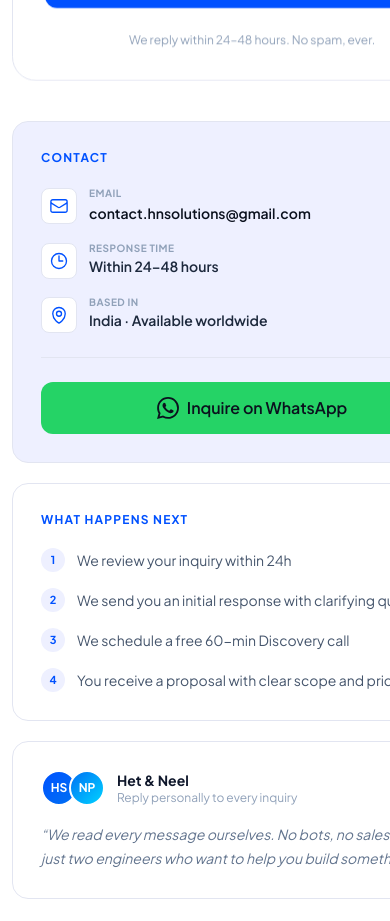
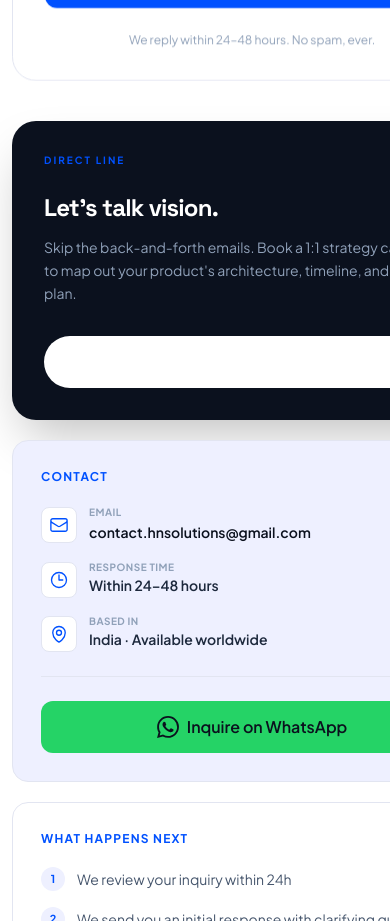
Before and after one commit to Hetsoni28/HN, a Next.js app: page /contact in a window 390 px wide. Shown: the part 1660-2581 px from the top of the page. Built offline with nearby package versions, Linux system fonts and the light colour scheme; no server answers.

Commit message:
style: overhaul Calendly and badges to premium visionary freelancer aesthetic

```diff
--- a/app/contact/page.tsx
+++ b/app/contact/page.tsx
@@ -79,6 +79,34 @@ export default function ContactPage() {
             <FadeIn delay={0.1}>
               <div className="space-y-5 lg:sticky lg:top-28">
 
+                {/* Calendly Booking */}
+                <div className="rounded-3xl bg-[#0B111E] p-8 text-white shadow-2xl">
+                  <div className="flex items-center justify-between">
+                    <div className="text-[10px] font-black uppercase tracking-[0.2em] text-[#0051FF]">Direct Line</div>
+                    <div className="relative flex h-2 w-2">
+                      <div className="absolute inset-0 animate-ping rounded-full bg-[#0051FF] opacity-50"></div>
+                      <div className="relative h-2 w-2 rounded-full bg-[#0051FF]"></div>
+                    </div>
+                  </div>
+
+                  <h3 className="mt-6 text-2xl font-bold tracking-tight">Let&apos;s talk vision.</h3>
+                  <p className="mt-3 text-sm leading-relaxed text-slate-400">
+                    Skip the back-and-forth emails. Book a 1:1 strategy call with us to map out your product&apos;s architecture, timeline, and execution plan.
+                  </p>
+
+                  <a
+                    href="https://calendly.com/hn-studio/30min"
+                    target="_blank"
+                    rel="noopener noreferrer"
+                    className="mt-8 flex w-full items-center justify-center gap-3 rounded-full bg-white px-6 py-4 text-sm font-bold text-[#0B111E] transition-all hover:bg-slate-100 hover:scale-[1.02] active:scale-[0.98]"
+                  >
+                    Find a time on our calendar
+                    <svg className="h-4 w-4" fill="none" viewBox="0 0 24 24" stroke="currentColor" strokeWidth={2.5}>
+                      <path strokeLinecap="round" strokeLinejoin="round" d="M13.5 4.5L21 12m0 0l-7.5 7.5M21 12H3" />
+                    </svg>
+                  </a>
+                </div>
+
                 {/* Contact details */}
                 <div className="rounded-2xl border border-[#E2E5F1] bg-[#EEF0FF] p-7">
                   <div className="text-xs font-bold uppercase tracking-widest text-[#0051FF]">Contact</div>
--- /dev/null
+++ b/components/atoms/availability-badge.tsx
@@ -0,0 +1,11 @@
+export function AvailabilityBadge({ className = '' }: { className?: string }) {
+  return (
+    <div className={`inline-flex items-center gap-2.5 rounded-full border border-slate-200/60 bg-white/80 px-3 py-1.5 text-[11px] font-black uppercase tracking-[0.15em] text-slate-900 shadow-sm backdrop-blur-md transition-all hover:scale-105 hover:border-[#0051FF]/30 hover:shadow-md ${className}`}>
+      <span className="relative flex h-2 w-2">
+        <span className="absolute inline-flex h-full w-full animate-ping rounded-full bg-[#0051FF] opacity-40"></span>
+        <span className="relative inline-flex h-2 w-2 rounded-full bg-[#0051FF]"></span>
+      </span>
+      <span>Available for work</span>
+    </div>
+  );
+}
--- a/components/organisms/hero-section.tsx
+++ b/components/organisms/hero-section.tsx
@@ -3,6 +3,7 @@
 import Image from 'next/image';
 import { motion } from 'framer-motion';
 import { Button } from '@/components/atoms/button';
+import { AvailabilityBadge } from '@/components/atoms/availability-badge';
 
 const container = {
   hidden: { opacity: 0 },
@@ -42,6 +43,10 @@ export function HeroSection() {
       >
         <div className="max-w-lg sm:max-w-xl md:max-w-2xl">
 
+          <motion.div variants={item} className="mb-6">
+            <AvailabilityBadge />
+          </motion.div>
+
           {/* Headline */}
           <motion.h1
             variants={item}
@@ -74,8 +79,14 @@ export function HeroSection() {
               Calculate Project Cost
               <span aria-hidden="true"> →</span>
             </Button>
-            <Button href="/contact" variant="secondary" className="rounded-full px-7 py-3.5 text-sm sm:px-8 sm:py-4 sm:text-base">
-              Start a Project
+            <Button
+              href="https://calendly.com/hn-studio/30min"
+              target="_blank"
+              rel="noopener noreferrer"
+              variant="secondary"
+              className="rounded-full px-7 py-3.5 text-sm sm:px-8 sm:py-4 sm:text-base font-bold"
+            >
+              Book 1:1 Strategy Call
             </Button>
           </motion.div>
 
--- a/components/organisms/navbar.tsx
+++ b/components/organisms/navbar.tsx
@@ -5,6 +5,7 @@ import { Logo } from '@/components/atoms/logo';
 import { Button } from '@/components/atoms/button';
 import { NavLink } from '@/components/molecules/nav-link';
 import { VisuallyHidden } from '@/components/atoms/visually-hidden';
+import { AvailabilityBadge } from '@/components/atoms/availability-badge';
 
 const NAV_LINKS: [string, string][] = [
   ['Services', '/services'],
@@ -54,9 +55,10 @@ export function Navbar() {
           ))}
         </nav>
 
-        {/* Desktop CTA */}
-        <div className="hidden md:block">
-          <Button href="/contact" variant="primary" className="text-sm">
+        {/* Desktop CTA & Badge */}
+        <div className="hidden items-center gap-4 md:flex">
+          <AvailabilityBadge />
+          <Button href="/estimate" variant="primary" className="text-sm">
             Start a Project
             <span aria-hidden="true"> →</span>
           </Button>
```
